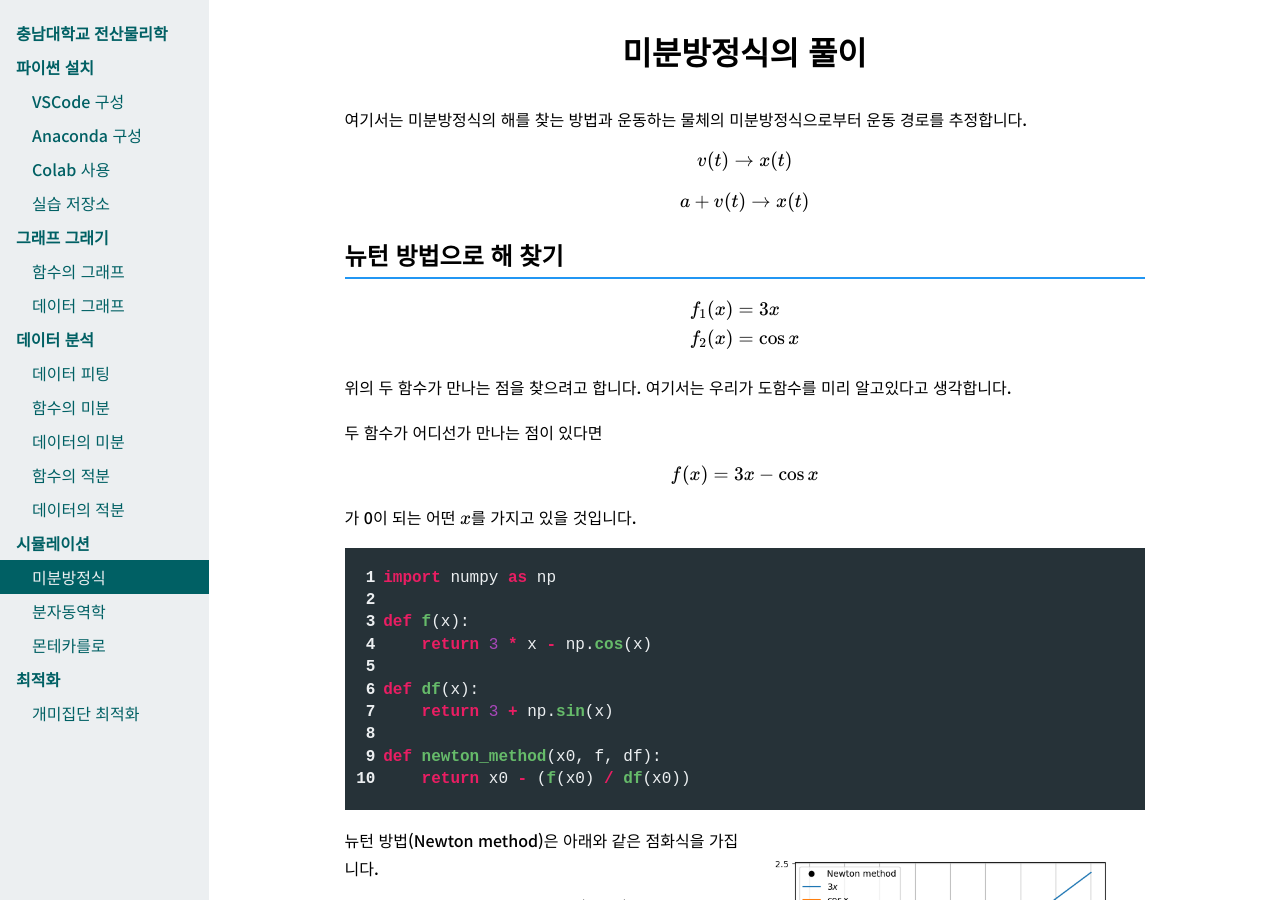
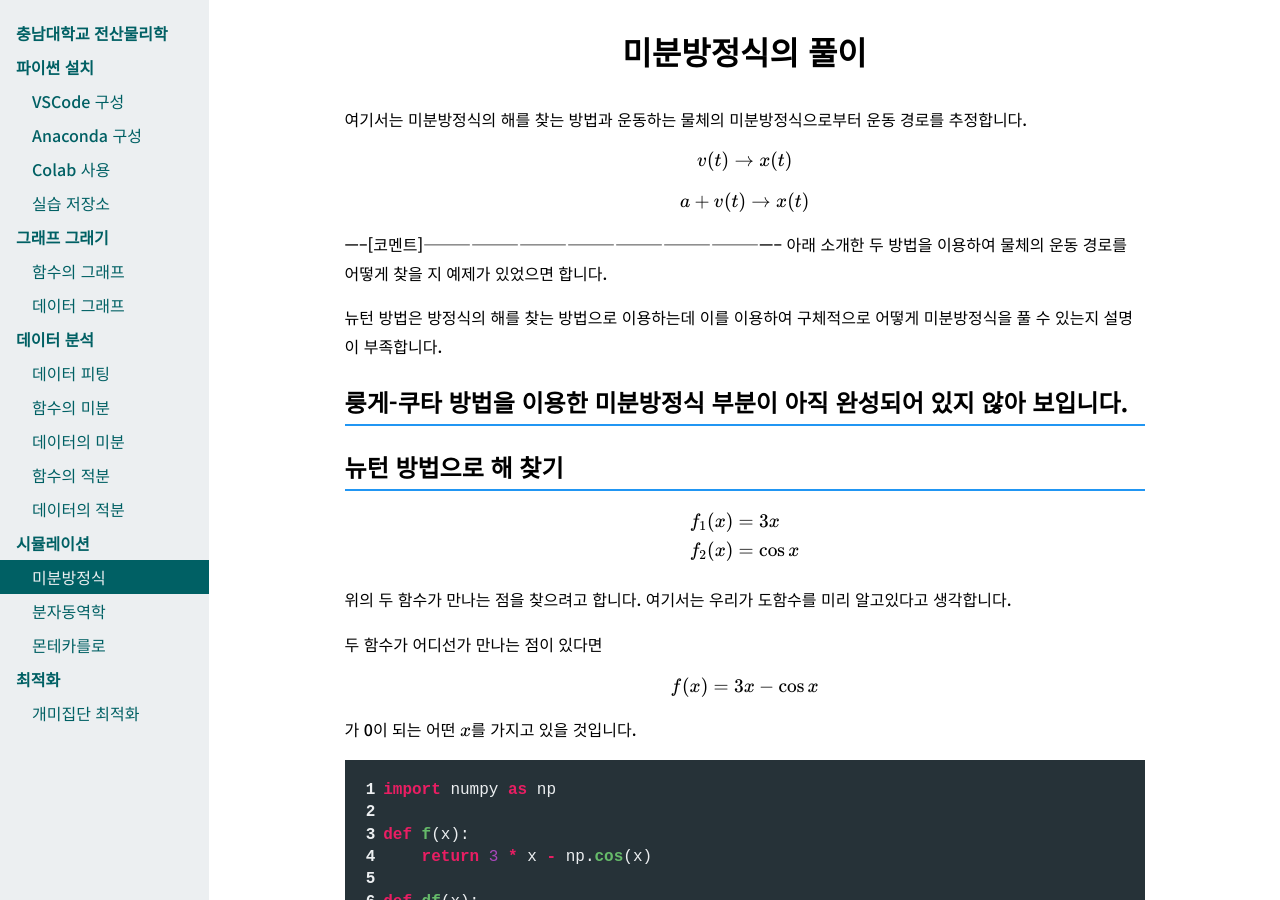
Before and after one commit to CNU-Computer-Physics/CNU-Computer-Physics.github.io, a Jekyll site: the page built from docs/simulation/differential_equation.md, in a window 1280 px wide and 900 px high. Built offline with Jekyll 4.4.1, drawn with Linux system fonts in a browser that asks for light colours; nearby versions of some CDN libraries; some web fonts are replaced.

Commit message:
Update differential_equation.md
Add comments

```diff
--- a/docs/simulation/differential_equation.md
+++ b/docs/simulation/differential_equation.md
@@ -9,6 +9,16 @@ title: 미분방정식
 $$ v(t) \to x(t) $$
 
 $$ a + v(t) \to x(t) $$
+
+
+-----[코멘트]--------------------------------------------------------------------
+아래 소개한 두 방법을 이용하여 물체의 운동 경로를 어떻게 찾을 지 예제가 있었으면 합니다.
+
+뉴턴 방법은 방정식의 해를 찾는 방법으로 이용하는데 이를 이용하여 구체적으로 어떻게 미분방정식을 풀 수 있는지 설명이 부족합니다.
+
+룽게-쿠타 방법을 이용한 미분방정식 부분이 아직 완성되어 있지 않아 보입니다.
+---------------------------------------------------------------------------------
+
 
 ## 뉴턴 방법으로 해 찾기
 
```
